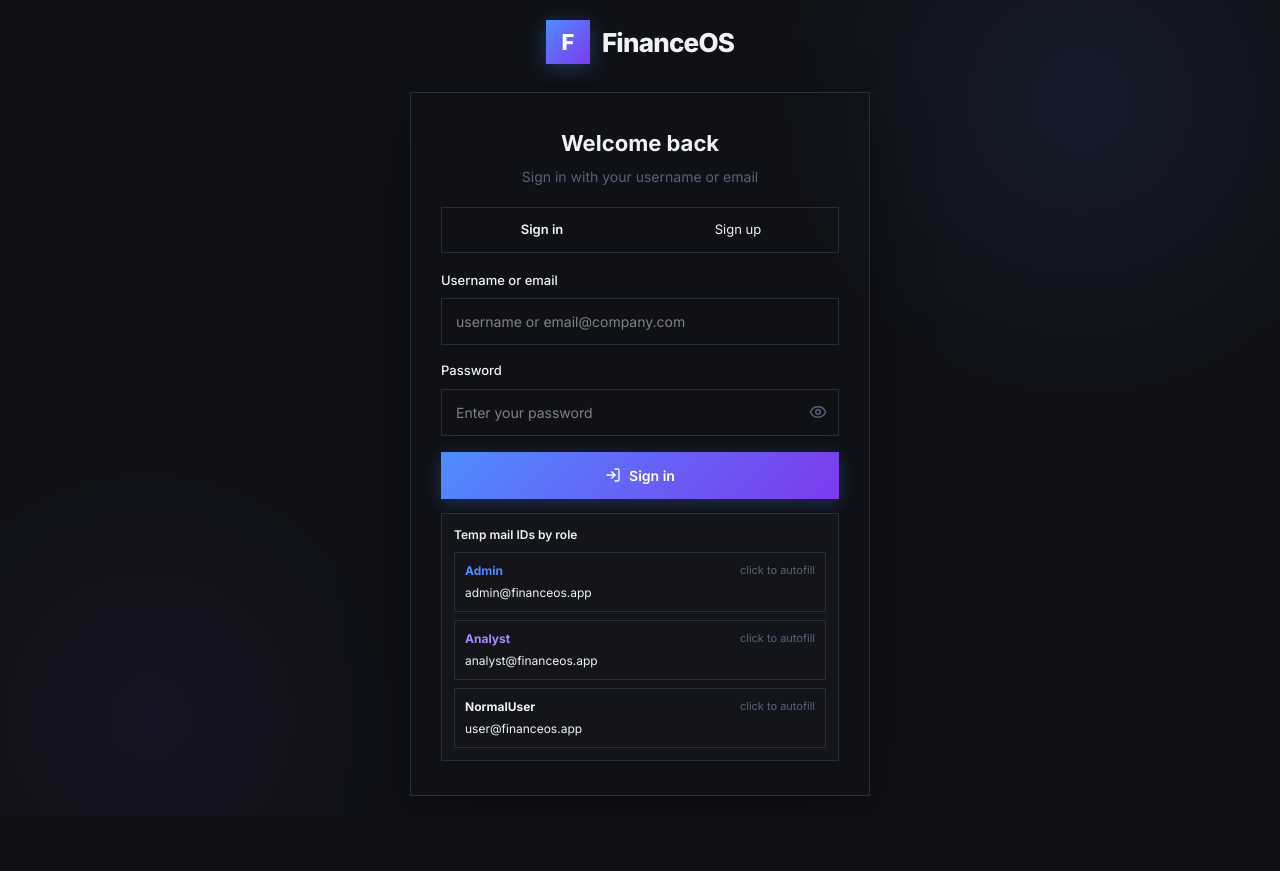
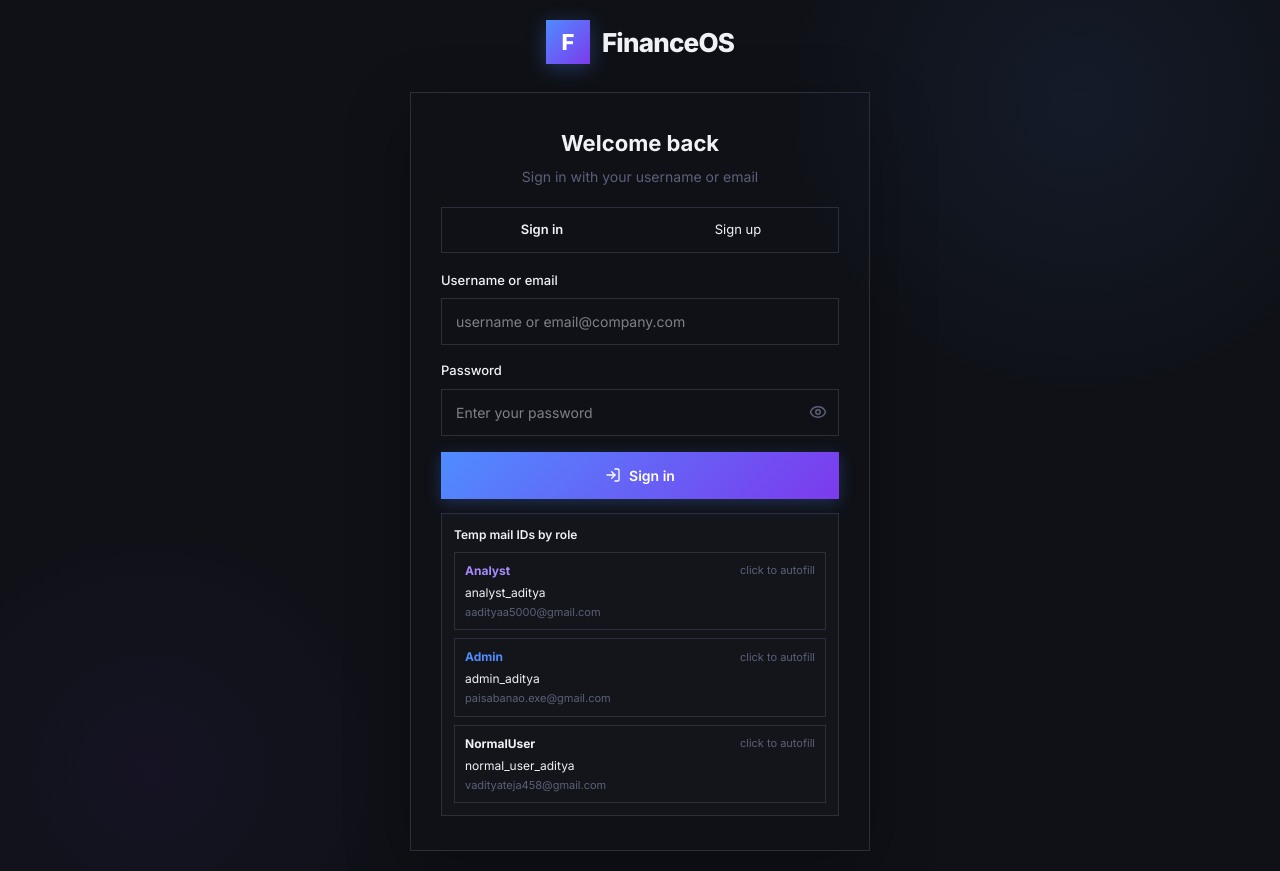
Before and after one commit to ItsMePheniX/Finance-Dashboard, a React (Vite) app in the folder frontend/: page /login in a window 1280 px wide. Before the commit the page ends 816 px from the top, so only its background shows below. Built offline with nearby package versions, Linux system fonts and the light colour scheme; no server answers.

Commit message:
added temp creds

```diff
--- a/frontend/src/pages/LoginPage.tsx
+++ b/frontend/src/pages/LoginPage.tsx
@@ -7,20 +7,23 @@ type AuthMode = 'login' | 'signup';
 
 const tempRoleAccounts = [
   {
+    role: 'Analyst',
+    identifier: 'analyst_aditya',
+    email: 'aadityaa5000@gmail.com',
+    password: '12345678',
+    accent: 'var(--color-accent-purple)',
+  },
+  {
     role: 'Admin',
-    identifier: 'admin@financeos.app',
+    identifier: 'admin_aditya',
+    email: 'paisabanao.exe@gmail.com',
     password: '12345678',
     accent: 'var(--color-accent-blue)',
   },
   {
-    role: 'Analyst',
-    identifier: 'analyst@financeos.app',
-    password: '12345678',
-    accent: 'var(--color-accent-purple)',
-  },
-  {
     role: 'NormalUser',
-    identifier: 'user@financeos.app',
+    identifier: 'normal_user_aditya',
+    email: 'vadityateja458@gmail.com',
     password: '12345678',
     accent: 'var(--color-accent-amber)',
   },
@@ -461,6 +464,9 @@ export default function LoginPage() {
                       <div style={{ marginTop: '4px', fontSize: '12px', color: 'var(--color-text-secondary)' }}>
                         {account.identifier}
                       </div>
+                      <div style={{ marginTop: '2px', fontSize: '11px', color: 'var(--color-text-muted)' }}>
+                        {account.email}
+                      </div>
                     </button>
                   ))}
                 </div>
```
